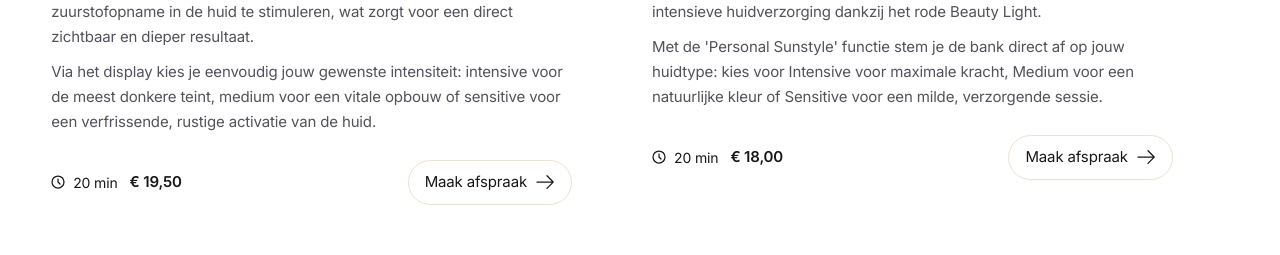
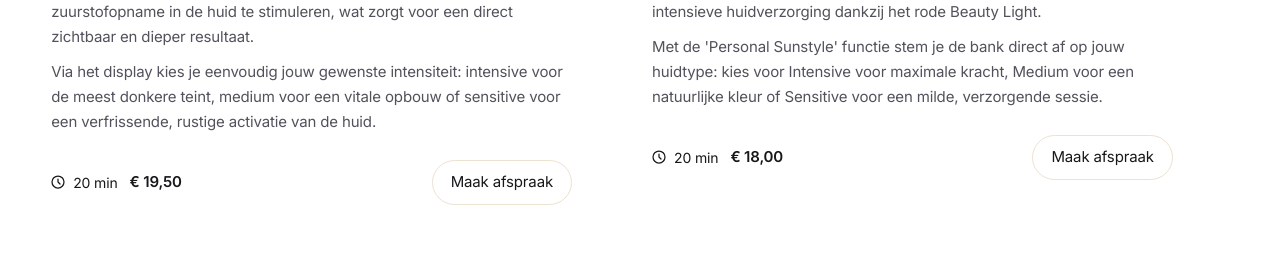
Before and after one commit to timothyvansas-gif/eversun, a Next.js app: page / in a window 1280 px wide. Shown: the part 2540-2795 px from the top of the page. Built offline with nearby package versions, Linux system fonts and the light colour scheme; a web font is replaced by a local one.

Commit message:
style: adjust button padding and remove arrow icon from appointment link

```diff
--- a/src/components/onze-zonnebanken.tsx
+++ b/src/components/onze-zonnebanken.tsx
@@ -29,12 +29,9 @@ function AfspraakButton({ minuten, prijs }: { minuten: string; prijs: string })
         </div>
         <button
           onClick={handleClick}
-          className="text-zinc-900 text-[15px] font-normal font-sans tracking-[-0.01em] border border-[#ece2d2] rounded-full px-4 py-[10px] cursor-pointer hover:border-zinc-400 transition-colors duration-150"
+          className="text-zinc-900 text-[15px] font-normal font-sans tracking-[-0.01em] border border-[#ece2d2] rounded-full px-[18px] py-[10px] cursor-pointer hover:border-zinc-400 transition-colors duration-150"
         >
           Maak afspraak
-          <svg width="20" height="15" viewBox="0 0 16 13" fill="none" xmlns="http://www.w3.org/2000/svg" className="inline-block ml-2">
-            <path d="M9.73343 0.625L14.8921 5.85984C15.036 6.00628 15.036 6.24372 14.8921 6.39016L9.73343 11.625M14.7843 6.125H1" stroke="currentColor" strokeWidth="1.25" strokeLinecap="round" vectorEffect="non-scaling-stroke" />
-          </svg>
         </button>
       </div>
 
```
